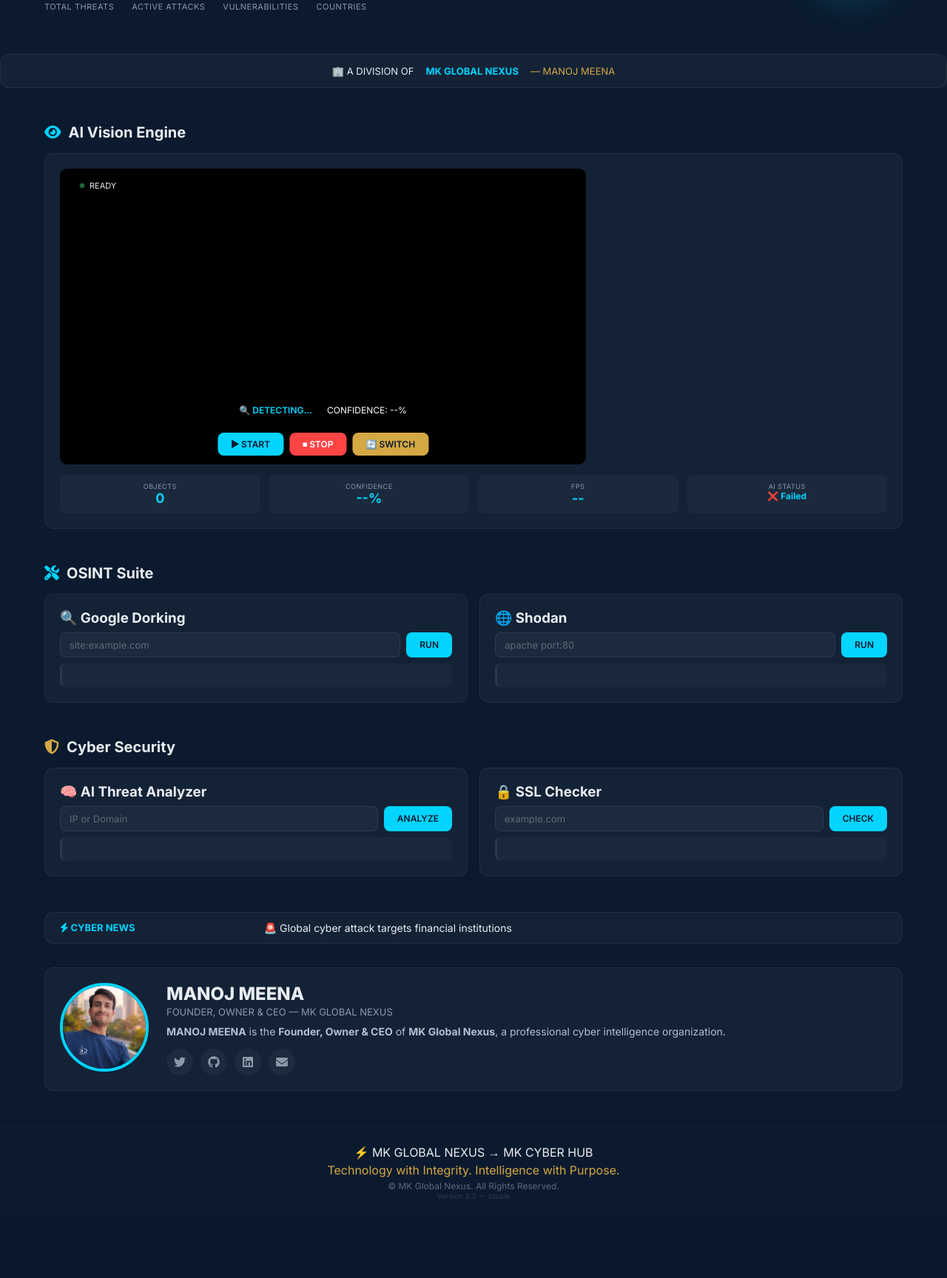
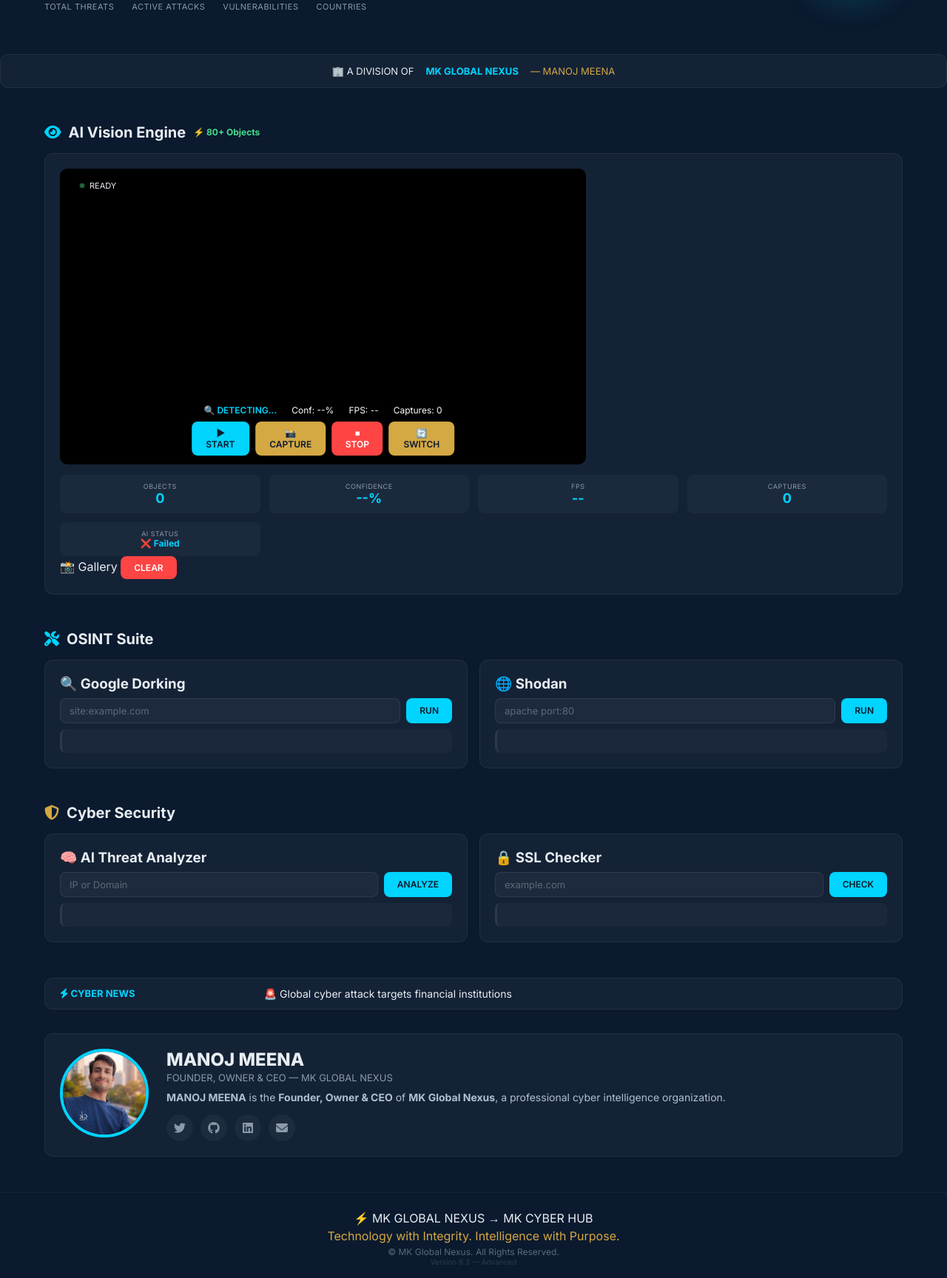
Before and after one commit to mklover07/MKCYBERHUB, a Flask app: page / in a window 1280 px wide. Shown: the part 276-2004 px from the top of the page at 74% size. Before the commit the page ends 1897 px from the top, so only its background shows below. Run offline with Flask 3, Linux system fonts and the light colour scheme.

Commit message:
Update index.html

```diff
--- a/templates/index.html
+++ b/templates/index.html
@@ -71,27 +71,45 @@
             </div>
         </section>
 
-        <!-- ===== AI VISION ===== -->
+        <!-- ============================================================ -->
+        <!-- ===== AI VISION - FIXED ===== -->
+        <!-- ============================================================ -->
+
         <section class="section">
             <div class="container">
-                <h2><i class="fas fa-eye" style="color:#00D4FF;"></i> AI Vision Engine</h2>
+                <h2><i class="fas fa-eye" style="color:#00D4FF;"></i> AI Vision Engine <span style="font-size:12px;color:#44DD88;">⚡ 80+ Objects</span></h2>
+
                 <div class="card">
                     <div class="camera-wrapper">
+
+                        <!-- Video & Canvas -->
                         <video id="video" autoplay playsinline muted></video>
                         <canvas id="canvas"></canvas>
+
+                        <!-- Camera Status -->
                         <div class="camera-status" id="cameraStatus">
-                            <span class="dot"></span> READY
+                            <span class="dot"></span> <span id="statusText">READY</span>
                         </div>
+
+                        <!-- Detection Info - सभी IDs सही हैं -->
+                        <div class="detection-info">
+                            <span id="detectedObject">🔍 DETECTING...</span>
+                            <span id="detectedConfidence">Conf: --%</span>
+                            <span id="fpsDisplay">FPS: --</span>
+                            <span id="captureCount">Captures: 0</span>
+                        </div>
+
+                        <!-- Controls -->
                         <div class="controls">
                             <button onclick="startScanner()" class="btn primary">▶ START</button>
+                            <button onclick="captureFrame()" class="btn secondary">📸 CAPTURE</button>
                             <button onclick="stopScanner()" class="btn danger">⏹ STOP</button>
                             <button onclick="switchCamera()" class="btn secondary">🔄 SWITCH</button>
                         </div>
-                        <div class="detection-info">
-                            <span id="detectedObject">🔍 DETECTING...</span>
-                            <span id="detectedConfidence">CONFIDENCE: --%</span>
-                        </div>
+
                     </div>
+
+                    <!-- ===== DASHBOARD - सभी IDs सही हैं ===== -->
                     <div class="dashboard">
                         <div class="dash-item">
                             <span class="dash-label">Objects</span>
@@ -106,10 +124,48 @@
                             <span class="dash-value" id="fps">--</span>
                         </div>
                         <div class="dash-item">
+                            <span class="dash-label">Captures</span>
+                            <span class="dash-value" id="dashScans">0</span>
+                        </div>
+                        <div class="dash-item">
                             <span class="dash-label">AI Status</span>
                             <span class="dash-value" id="aiStatus" style="font-size:12px;">Loading...</span>
                         </div>
                     </div>
+
+                    <!-- ===== GALLERY ===== -->
+                    <div class="gallery-section">
+                        <div class="gallery-header">
+                            <span>📸 Gallery</span>
+                            <button onclick="clearGallery()" class="btn danger small">Clear</button>
+                        </div>
+                        <div class="gallery-grid" id="galleryGrid"></div>
+                    </div>
+
+                    <!-- ===== SCAN RESULT ===== -->
+                    <div class="scan-results" id="scanResults" style="display:none;">
+                        <div class="scan-header">
+                            <span>📸 Scan Result</span>
+                            <span id="scanStatus" class="scan-status">Complete</span>
+                        </div>
+                        <div class="scan-grid">
+                            <img id="scanResultImage" src="" alt="Scan">
+                            <div class="scan-details">
+                                <div class="scan-detail"><strong>Object:</strong> <span id="scanObjectName">-</span></div>
+                                <div class="scan-detail"><strong>Confidence:</strong> <span id="scanConfidence">--%</span></div>
+                                <div class="scan-detail"><strong>Category:</strong> <span id="scanCategory">-</span></div>
+                                <div class="scan-detail"><strong>Description:</strong> <span id="scanDescription">-</span></div>
+                                <div class="scan-detail"><strong>Time:</strong> <span id="scanTime">-</span></div>
+                                <div class="scan-actions">
+                                    <button onclick="liveGoogleSearch()" class="btn primary small">🔍 Google</button>
+                                    <button onclick="liveYouTubeSearch()" class="btn primary small">▶ YouTube</button>
+                                    <button onclick="liveWikipediaPage()" class="btn primary small">📖 Wiki</button>
+                                    <button onclick="downloadImage()" class="btn secondary small">💾 Save</button>
+                                </div>
+                            </div>
+                        </div>
+                    </div>
+
                 </div>
             </div>
         </section>
@@ -202,7 +258,7 @@
             <p>⚡ MK GLOBAL NEXUS → MK CYBER HUB</p>
             <p class="motto">Technology with Integrity. Intelligence with Purpose.</p>
             <p class="copy">© MK Global Nexus. All Rights Reserved.</p>
-            <p class="version">Version 8.2 — Stable</p>
+            <p class="version">Version 8.3 — Advanced</p>
         </div>
     </footer>
 
```
